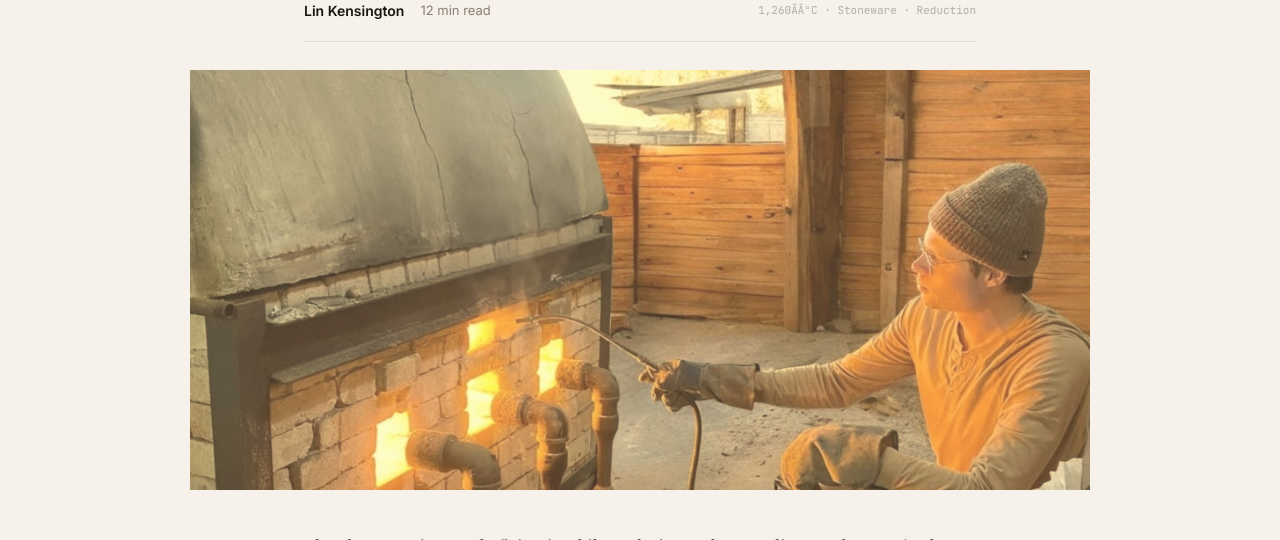
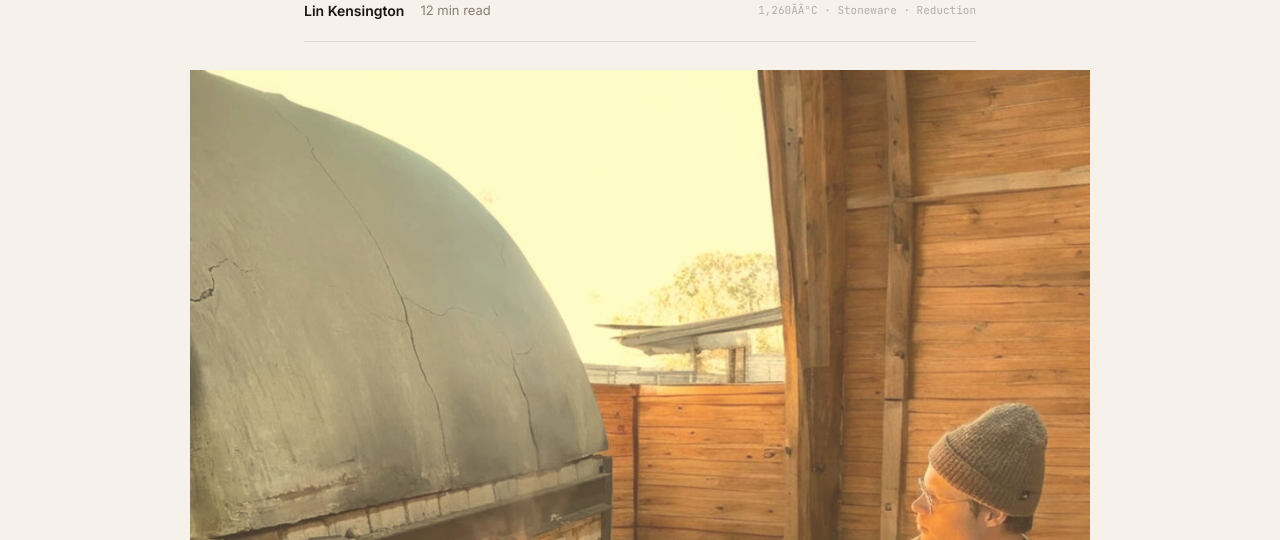
Before and after one commit to CeramicsIQ/ceramicsiq-site, a Next.js app: page /journal/soda-firing-explained in a window 1280 px wide. Shown: the part 253-793 px from the top of the page. Built offline with nearby package versions, Linux system fonts and the light colour scheme; no server answers.

Commit message:
Fix hero image crop: remove fixed height, use object-contain

```diff
--- a/src/app/journal/[slug]/page.tsx
+++ b/src/app/journal/[slug]/page.tsx
@@ -187,7 +187,7 @@ export default async function ArticleDetailPage({
         <img
           src={article.image}
           alt={article.title}
-          className="w-full h-[420px] object-cover"
+          className="w-full object-contain"
         />
       </div>
 
```
